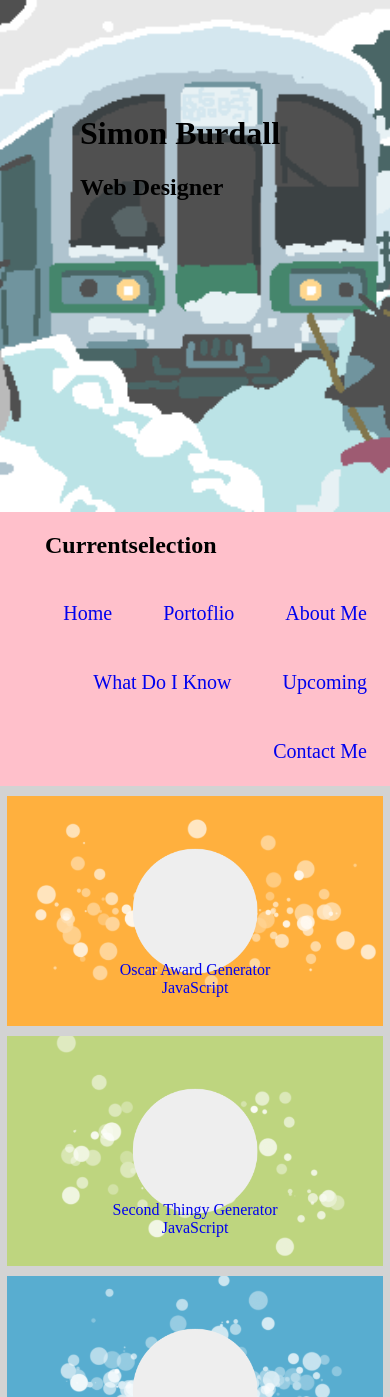
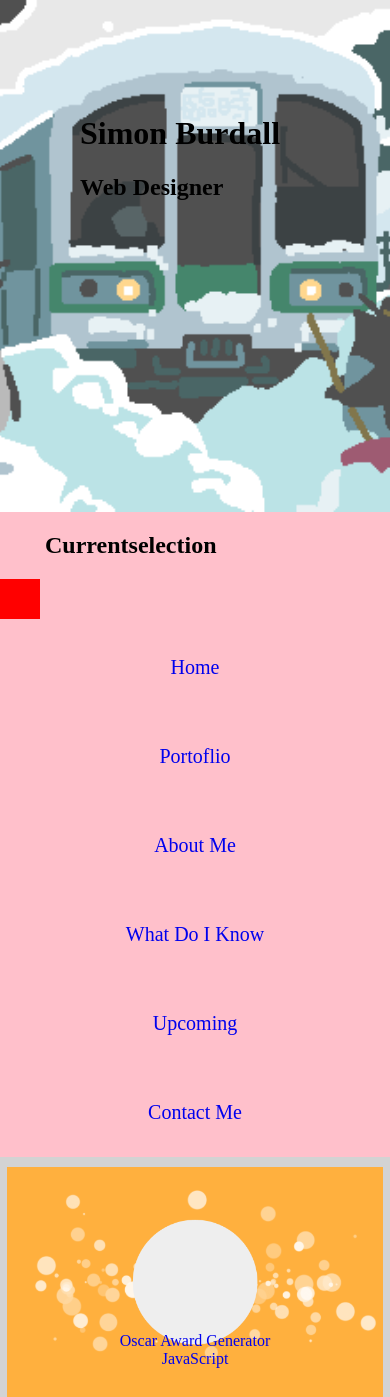
Before and after one commit to SimonBurdall/personalsite, a PHP site: page / in a window 390 px wide. Shown: the top 1397 px of the page. Run offline with PHP 8.4, Linux system fonts and the light colour scheme.

Commit message:
Adding Responsive Navi Bar

```diff
--- a/index.css
+++ b/index.css
@@ -21,6 +21,7 @@ body {
     height: 100%;
     flex: 1;
     margin-left: auto;
+    margin-right: auto;:
 }
 
 @media only screen and (max-width: 200px){
@@ -66,6 +67,14 @@ body {
     float: right;
 }
 
+
+#navi-toggle-menu{
+    display: hidden;
+    width: 40px;
+    height: 40px;
+    background-color: red;
+}
+
 .navi-ul{
     font-size: 20px;
     text-align: right;
@@ -91,7 +100,29 @@ body {
 }
 
 @media only screen and (max-width: 1050px){
+#navi-toggle-menu{
+    display: inline-block;
 
+}
+
+.nav-ul{
+    display: none;
+    position: absolute;
+    padding: 20px;
+    background: #fff;
+    border: 5px solid #444;
+    right: 20px;
+    top: 60px;
+    width: 50%;
+    border-radius: 4px 0 4px 4px;
+}
+
+.navi-li{
+    text-align: center;
+    width: 100%;
+    padding: 10px 0;
+    margin: 0;
+}
 }
 
 
--- a/index.html
+++ b/index.html
@@ -22,6 +22,7 @@
 			<h2 style="margin-left: 45px;">Currentselection</h2>
 		</div>
 		<div class="site-float-right">
+			<a href="#" id="navi-toggle-menu"></a>
 			<ul class="navi-ul">
 				<li class="navi-li"><a href="#home">Home</a></li>
 				<li class="navi-li"><a href="#portoflio">Portoflio</a></li>
```
